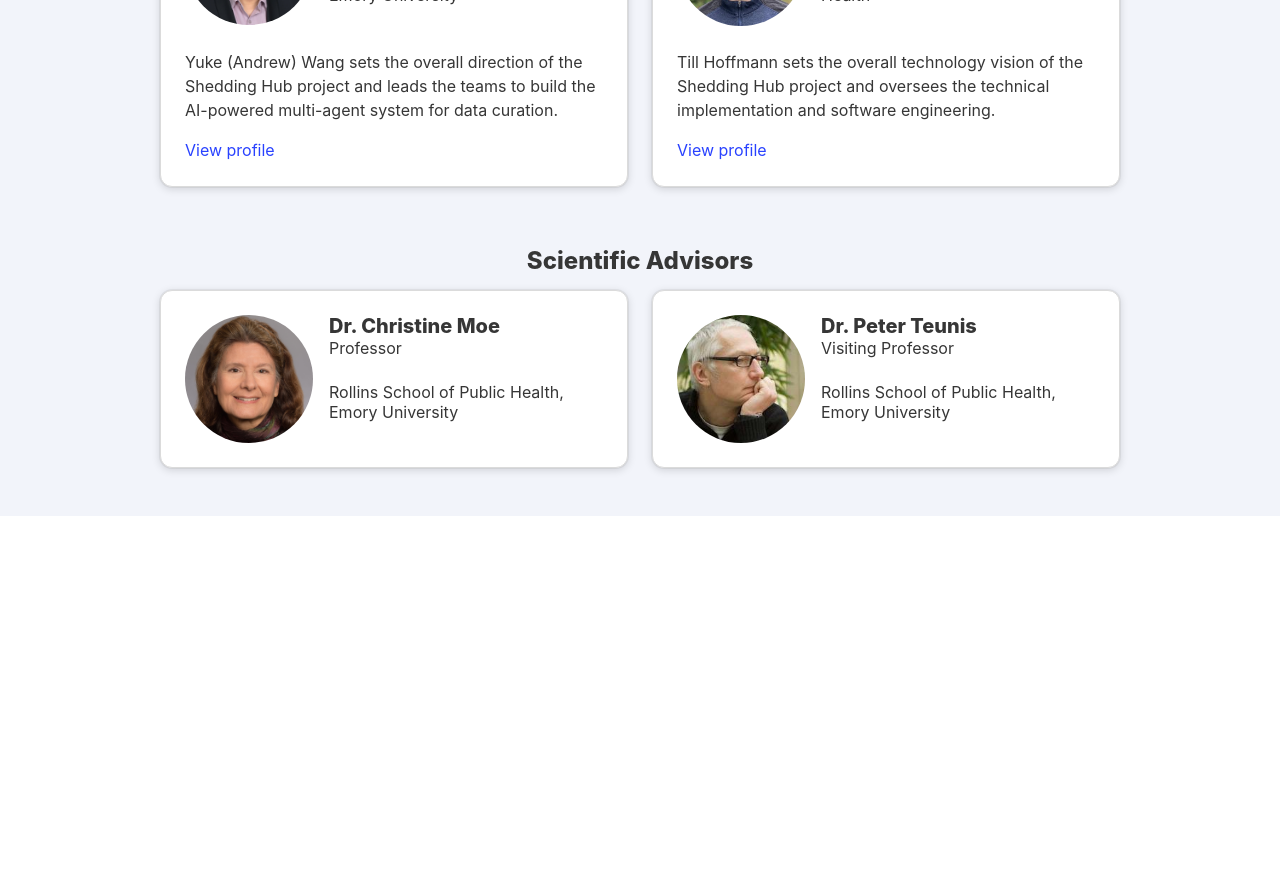
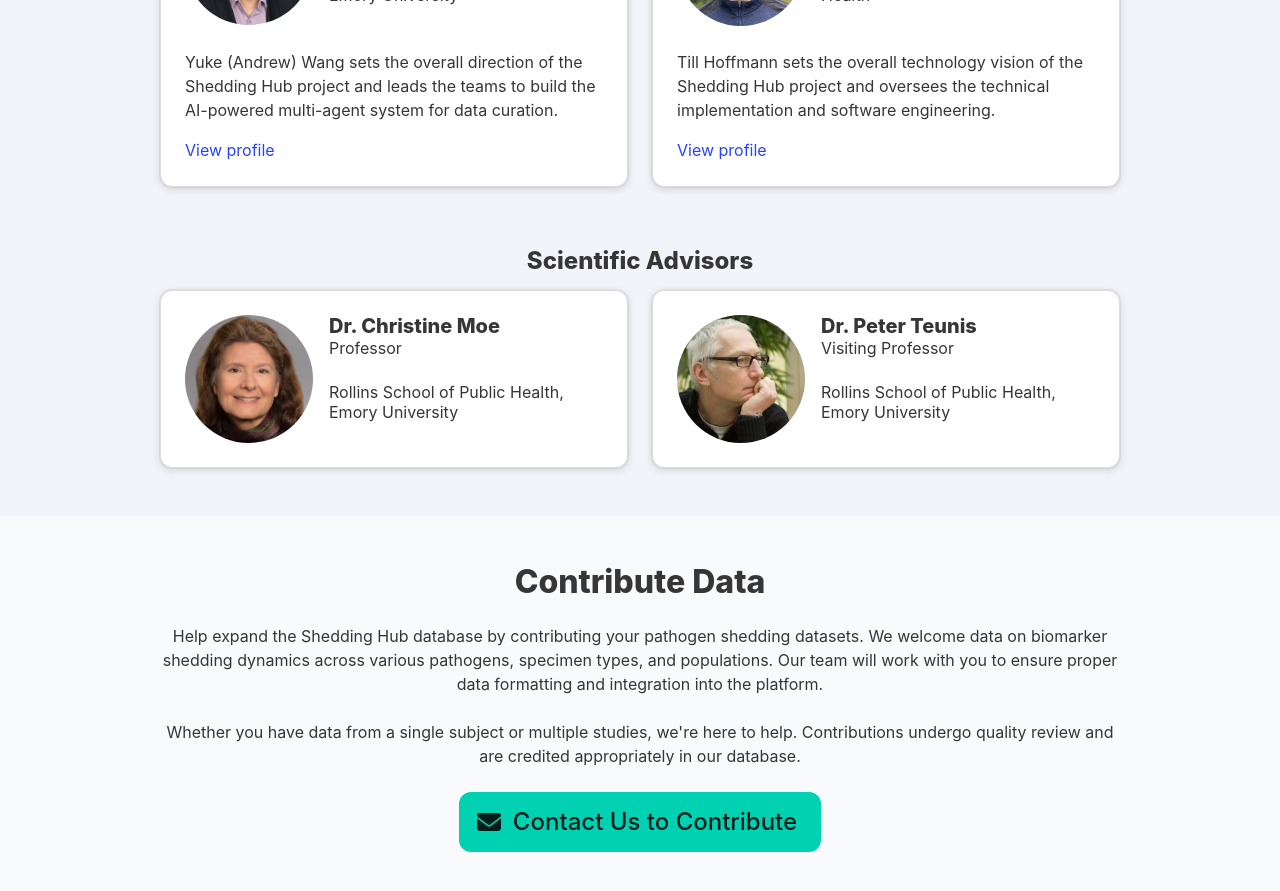
Before and after one commit to shedding-hub/shedding-hub.github.io, a Jekyll site: the page built from index.md, in a window 1280 px wide and 900 px high, scrolled down 3410 px. Shown: the top 891 px of the window. Built offline with Jekyll 4.4.1, drawn with Linux system fonts in a browser that asks for light colours; nearby versions of some CDN libraries; before the commit the page ends 3926 px from its top, so only the background shows below that; some of the changed text lies outside the part shown.

Commit message:
Add Contribute Data section and refine homepage content
Homepage additions:
- Add "Contribute Data" section after Leadership
  - Guidance on contributing pathogen shedding datasets
  - Information about data formatting and quality review
  - Contact button with mailto link to sheddinghub@gmail.com
  - Pre-filled subject line for contribution inquiries

Content refinements:
- Update Data Curation section title to "Our Approach for Data Curation"
- Clarify contribution scope (single subject to multiple studies)

🤖 Generated with [Claude Code](https://claude.com/claude-code)

Co-Authored-By: Claude Sonnet 4.5 <noreply@anthropic.com>

```diff
--- a/index.md
+++ b/index.md
@@ -136,7 +136,7 @@ title: Shedding Hub
 <!-- Data Curation Section -->
 <section class="section has-background-light">
   <div class="container is-max-desktop">
-    <h2 class="title is-3 has-text-centered mb-5">Data Curation</h2>
+    <h2 class="title is-3 has-text-centered mb-5">Our Approach for Data Curation</h2>
     <div class="content">
       <p>
         Shedding Hub provides high-quality, curated pathogen shedding data extracted from published scientific literature.
@@ -303,6 +303,31 @@ viz.plot_time_course(data)</code></pre>
   </div>
 </section>
 
+<!-- Contribute Data Section -->
+<section class="section">
+  <div class="container is-max-desktop">
+    <h2 class="title is-3 has-text-centered mb-5">Contribute Data</h2>
+    <div class="content has-text-centered">
+      <p class="mb-5">
+        Help expand the Shedding Hub database by contributing your pathogen shedding datasets.
+        We welcome data on biomarker shedding dynamics across various pathogens,
+        specimen types, and populations. Our team will work with you to ensure proper data formatting
+        and integration into the platform.
+      </p>
+      <p class="mb-5">
+        Whether you have data from a single subject or multiple studies, we're here to help.
+        Contributions undergo quality review and are credited appropriately in our database.
+      </p>
+      <a href="mailto:sheddinghub@gmail.com?subject=Dataset Contribution Inquiry" class="button is-primary is-large">
+        <span class="icon">
+          <i class="fa-solid fa-envelope"></i>
+        </span>
+        <span>Contact Us to Contribute</span>
+      </a>
+    </div>
+  </div>
+</section>
+
 <style>
 /* Dashboard container */
 .dashboard-container {
```
